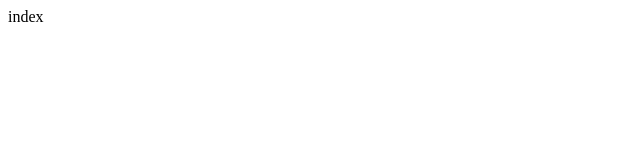
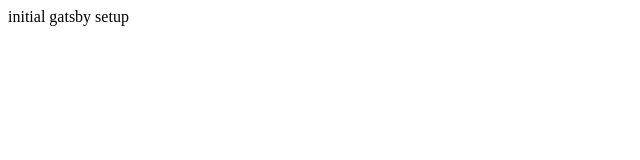
Before and after one commit to mjRaza/Learning-Gatsby, a Gatsby site: page / in a window 1280 px wide. Shown: the whole page, without its empty margins (0-640 px from the left). Built offline with nearby package versions, Linux system fonts and the light colour scheme; Gatsby itself is replaced by a stand-in of ours.

Commit message:
initial gatsby setup
initial gatsby setup

```diff
--- a/src/pages/index.js
+++ b/src/pages/index.js
@@ -3,7 +3,7 @@ import React from 'react'
 const index = () => {
     return (
         <div>
-            index
+            initial gatsby setup
         </div>
     )
 }
```
